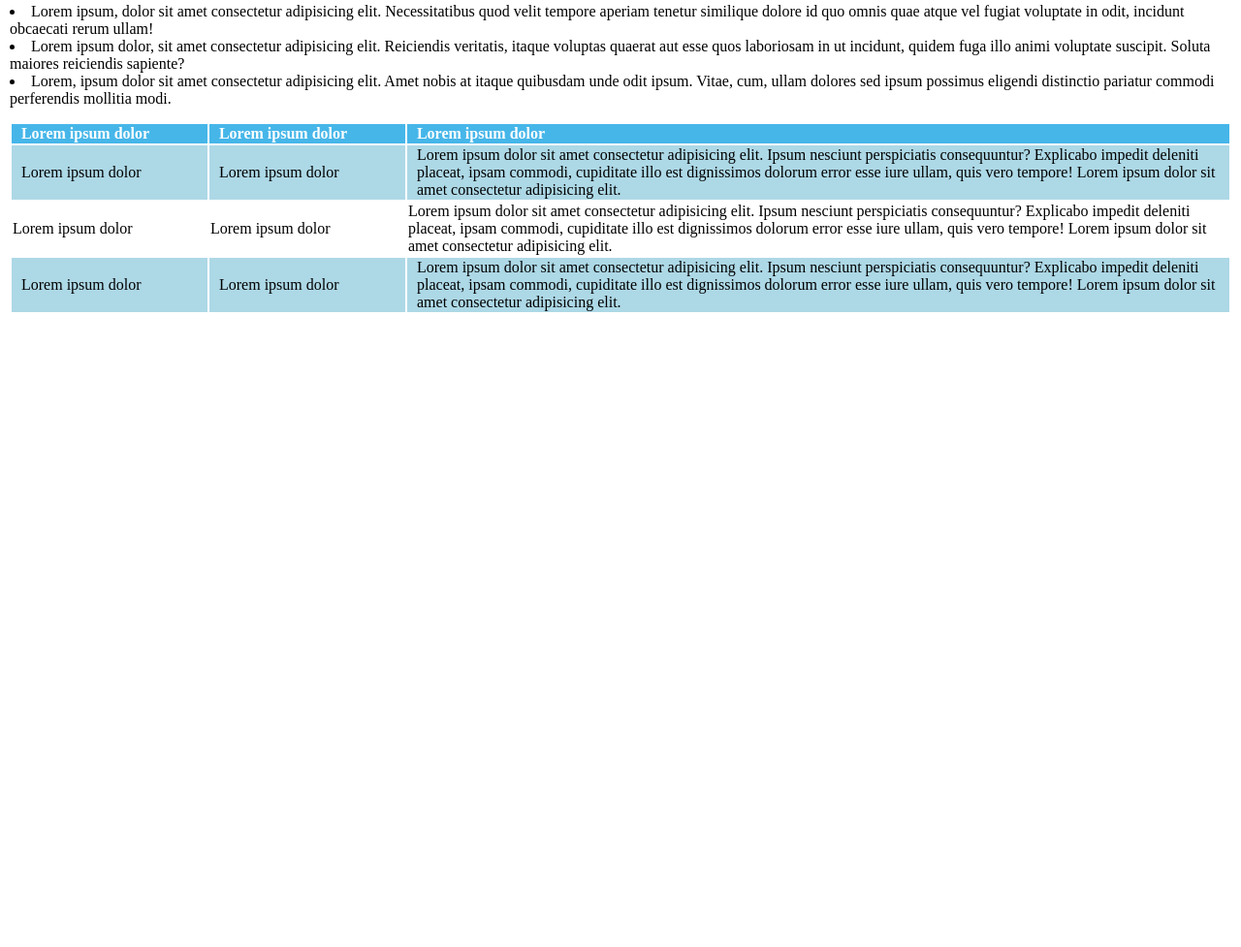
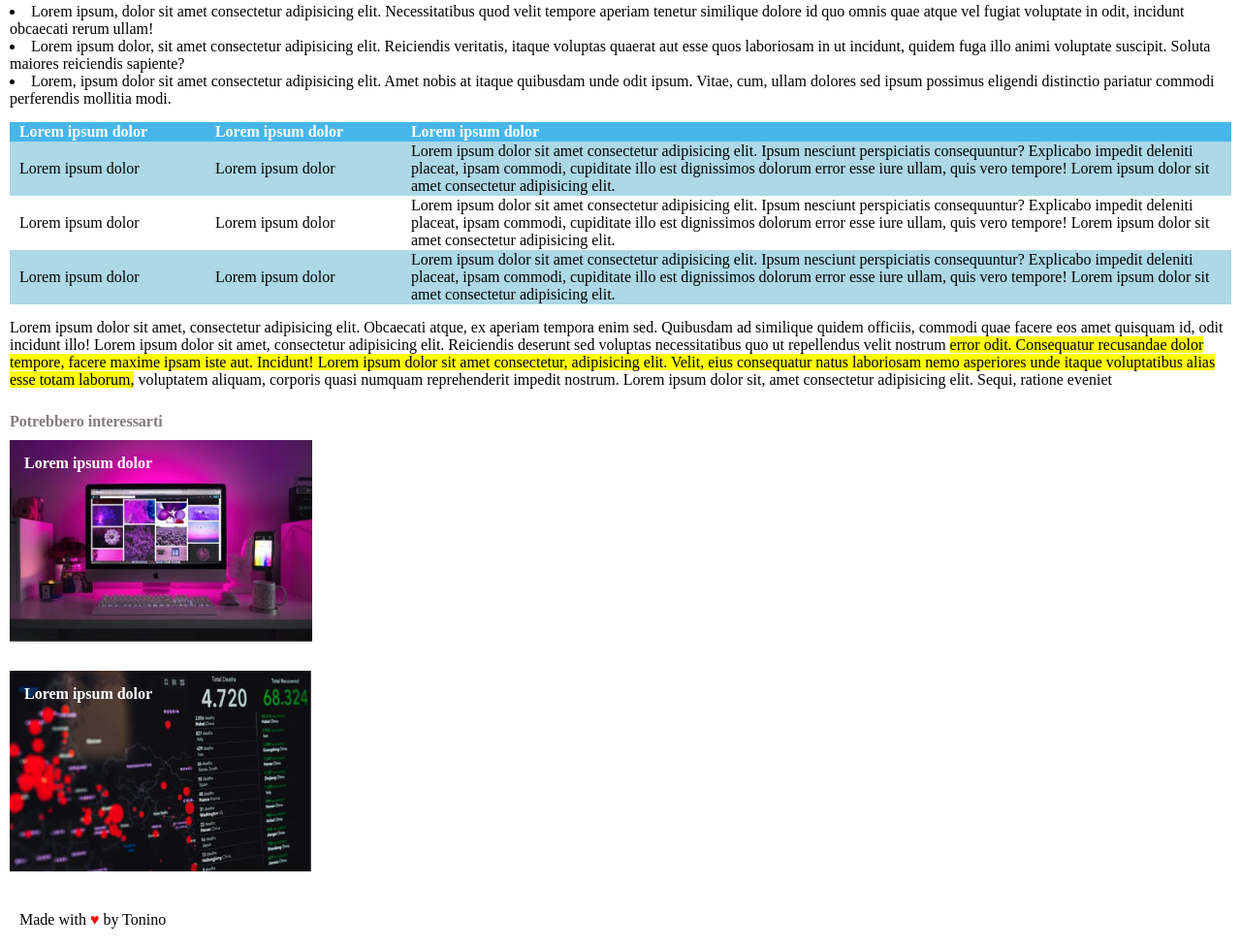
Before and after one commit to AntonioAmbrosecchia/html-css-booleaner, a plain HTML site: page index.html in a window 1280 px wide. Shown: the part 704-1681 px from the top of the page at 97% size. Before the commit the page ends 1038 px from the top, so only its background shows below. Drawn offline with Linux system fonts and the light colour scheme.

Commit message:
add bottom paragraph, photos and credits

```diff
--- a/assets/css/style.css
+++ b/assets/css/style.css
@@ -11,10 +11,9 @@ main {
 }
 
 header {
-    background-size: contain;
+    background-size: 20%;
     background-image: url('../img/pattern.png');
     background-color: #4ea0ff;
-
 }
 
 .logo {
@@ -37,7 +36,7 @@ header {
 }
 
 #tabella {
-    padding-top: 15px;
+    border-collapse: collapse;
 }
 
 .th_tabella {
@@ -56,5 +55,41 @@ thead {
 }
 
 .td_tabella_2 {
+    padding-left: 10px;
     background-color: white;
 }
+
+.paragrafo_inferiore {
+    padding-bottom: 25px;
+    padding-top: 15px;
+}
+
+.lista {
+    padding-bottom: 15px;
+}
+
+.foto_inferiore_1 {
+    background-image: url(../img/monitor.jpg);
+    height: 208px;
+    width: 312px;
+    background-repeat: no-repeat;
+    color: white;
+    padding: 15px;
+}
+
+.foto_inferiore_2 {
+    background-image: url(../img/graph.jpg);
+    height: 208px;
+    width: 312px;
+    background-repeat: no-repeat;
+    color: white;
+    padding: 15px;
+}
+
+.cuore {
+    color: red;
+}
+
+.made-by {
+    padding: 20px;
+}
--- a/index.html
+++ b/index.html
@@ -10,19 +10,22 @@
 </head>
 
 <body>
+
     <!--logo and banner-->
+
     <header>
         <section>
             <img class="logo" src="assets/img/logo.svg" alt="">
         </section>
     </header>
     <main>
+        <span>
             <!--title and photos-->
             <section>
                 <h1>
                     Internet deve essere al servizio del "bene pubblico": il manifesto di Tim Barners-Lee
                 </h1>
-            <span class="sottotesto">Scritto da</span>
+                <span class="sottotesto"><strong>Scritto da</strong></span>
                 <span id="tasto_Booleaner">The Booleaner</span>
                 <div class="sottotesto">il 10/10/2020</div>
                 <img src="assets/img/tim-1.jpg" alt="">
@@ -33,31 +36,43 @@
             <!--text and list-->
             <section>
                 <p>
-                Lorem ipsum dolor sit amet<span class="sottolineatura_gialla"> consectetur adipisicing elit. Rem amet
+                    Lorem ipsum dolor sit amet<span class="sottolineatura_gialla"> consectetur adipisicing elit. Rem
+                        amet
                         doloremque sunt
                         delectus!</span> Praesentium eligendi soluta quis sint? Et quasi dolorem ipsam odio quibusdam
                     deleniti
                     dolores corrupti tempora nulla facere. Lorem ipsum dolor sit amet consectetur adipisicing elit. Enim
                     beatae
-                quo sed tempore neque doloribus. Odit exercitationem ad, adipisci et eveniet iure unde repellat maxime,
-                saepe facilis animi ea ab? Lorem ipsum, dolor sit amet consectetur adipisicing elit. Voluptatem, nobis
+                    quo sed tempore neque doloribus. Odit exercitationem ad, adipisci et eveniet iure unde repellat
+                    maxime,
+                    saepe facilis animi ea ab? Lorem ipsum, dolor sit amet consectetur adipisicing elit. Voluptatem,
+                    nobis
                     tempore. Nulla harum temporibus assumenda cum quis neque modi quod fugiat? Itaque autem rerum minima
                     enim
-                esse. Similique, minus ipsam. Lorem ipsum dolor sit, amet consectetur adipisicing elit. Beatae minima
+                    esse. Similique, minus ipsam. Lorem ipsum dolor sit, amet consectetur adipisicing elit. Beatae
+                    minima
                     nihil
                     pariatur repudiandae quisquam, placeat amet itaque unde dolorum, adipisci reprehenderit, optio sed
                     distinctio autem aliquid soluta nobis. Nihil, quo.
                 </p>
-
-            <li>Lorem ipsum, dolor sit amet consectetur adipisicing elit. Necessitatibus quod velit tempore aperiam
-                tenetur similique dolore id quo omnis quae atque vel fugiat voluptate in odit, incidunt obcaecati rerum
+                <div class="lista">
+                    <li>Lorem ipsum, dolor sit amet consectetur adipisicing elit. Necessitatibus quod velit tempore
+                        aperiam
+                        tenetur similique dolore id quo omnis quae atque vel fugiat voluptate in odit, incidunt
+                        obcaecati
+                        rerum
                         ullam!</li>
-            <li>Lorem ipsum dolor, sit amet consectetur adipisicing elit. Reiciendis veritatis, itaque voluptas quaerat
-                aut esse quos laboriosam in ut incidunt, quidem fuga illo animi voluptate suscipit. Soluta maiores
+                    <li>Lorem ipsum dolor, sit amet consectetur adipisicing elit. Reiciendis veritatis, itaque voluptas
+                        quaerat
+                        aut esse quos laboriosam in ut incidunt, quidem fuga illo animi voluptate suscipit. Soluta
+                        maiores
                         reiciendis sapiente?</li>
-            <li>Lorem, ipsum dolor sit amet consectetur adipisicing elit. Amet nobis at itaque quibusdam unde odit
-                ipsum. Vitae, cum, ullam dolores sed ipsum possimus eligendi distinctio pariatur commodi perferendis
+                    <li>Lorem, ipsum dolor sit amet consectetur adipisicing elit. Amet nobis at itaque quibusdam unde
+                        odit
+                        ipsum. Vitae, cum, ullam dolores sed ipsum possimus eligendi distinctio pariatur commodi
+                        perferendis
                         mollitia modi.</li>
+                </div>
             </section>
             <!--table-->
             <section>
@@ -80,7 +95,8 @@
                         <td class="td_tabella_1">Lorem ipsum dolor</td>
                         <td class="td_tabella_1">Lorem ipsum dolor sit amet consectetur adipisicing elit. Ipsum nesciunt
                             perspiciatis
-                        consequuntur? Explicabo impedit deleniti placeat, ipsam commodi, cupiditate illo est dignissimos
+                            consequuntur? Explicabo impedit deleniti placeat, ipsam commodi, cupiditate illo est
+                            dignissimos
                             dolorum error esse iure ullam, quis vero tempore! Lorem ipsum dolor sit amet consectetur
                             adipisicing elit.</td>
                     </tbody>
@@ -89,7 +105,8 @@
                         <td class="td_tabella_2">Lorem ipsum dolor</td>
                         <td class="td_tabella_2">Lorem ipsum dolor sit amet consectetur adipisicing elit. Ipsum nesciunt
                             perspiciatis
-                        consequuntur? Explicabo impedit deleniti placeat, ipsam commodi, cupiditate illo est dignissimos
+                            consequuntur? Explicabo impedit deleniti placeat, ipsam commodi, cupiditate illo est
+                            dignissimos
                             dolorum error esse iure ullam, quis vero tempore! Lorem ipsum dolor sit amet consectetur
                             adipisicing elit.</td>
                     </tbody>
@@ -98,30 +115,48 @@
                         <td class="td_tabella_1">Lorem ipsum dolor</td>
                         <td class="td_tabella_1">Lorem ipsum dolor sit amet consectetur adipisicing elit. Ipsum nesciunt
                             perspiciatis
-                        consequuntur? Explicabo impedit deleniti placeat, ipsam commodi, cupiditate illo est dignissimos
+                            consequuntur? Explicabo impedit deleniti placeat, ipsam commodi, cupiditate illo est
+                            dignissimos
                             dolorum error esse iure ullam, quis vero tempore! Lorem ipsum dolor sit amet consectetur
                             adipisicing elit.</td>
                     </tbody>
                 </table>
             </section>
+            <!-- bottom paragraph and photos-->
+            <section>
+                <div class="paragrafo_inferiore">
+                    Lorem ipsum dolor sit amet, consectetur adipisicing elit. Obcaecati atque, ex aperiam tempora enim
+                    sed.
+                    Quibusdam ad similique quidem officiis, commodi quae facere eos amet quisquam id, odit incidunt
+                    illo!
+                    Lorem
+                    ipsum dolor sit amet, consectetur adipisicing elit. Reiciendis deserunt sed voluptas necessitatibus
+                    quo
+                    ut
+                    repellendus velit nostrum <span class="sottolineatura_gialla">error odit. Consequatur recusandae
+                        dolor
+                        tempore, facere maxime ipsam iste
+                        aut.
+                        Incidunt! Lorem ipsum dolor sit amet consectetur, adipisicing elit. Velit, eius consequatur
+                        natus
+                        laboriosam
+                        nemo asperiores unde itaque voluptatibus alias esse totam laborum,</span> voluptatem aliquam,
+                    corporis quasi
+                    numquam
+                    reprehenderit impedit nostrum. Lorem ipsum dolor sit, amet consectetur adipisicing elit. Sequi,
+                    ratione
+                    eveniet
+                </div>
 
-
-
-
-
+                <div class="sottotesto"><strong>Potrebbero interessarti</strong></div>
+                <div class="foto_inferiore_1"><strong>Lorem ipsum dolor</strong></div>
+                <div class="foto_inferiore_2"><strong>Lorem ipsum dolor</strong></div>
+            </section>
     </main>
-
-
     <footer>
-
-
-
-
-
-
+        <!--credits-->
+        <span class="made-by">Made with <span class="cuore">&hearts;</span> by Tonino</span>
     </footer>
-
-
 </body>
 
 </html>
```
Lines whose indentation alone changed are shown as unchanged.
